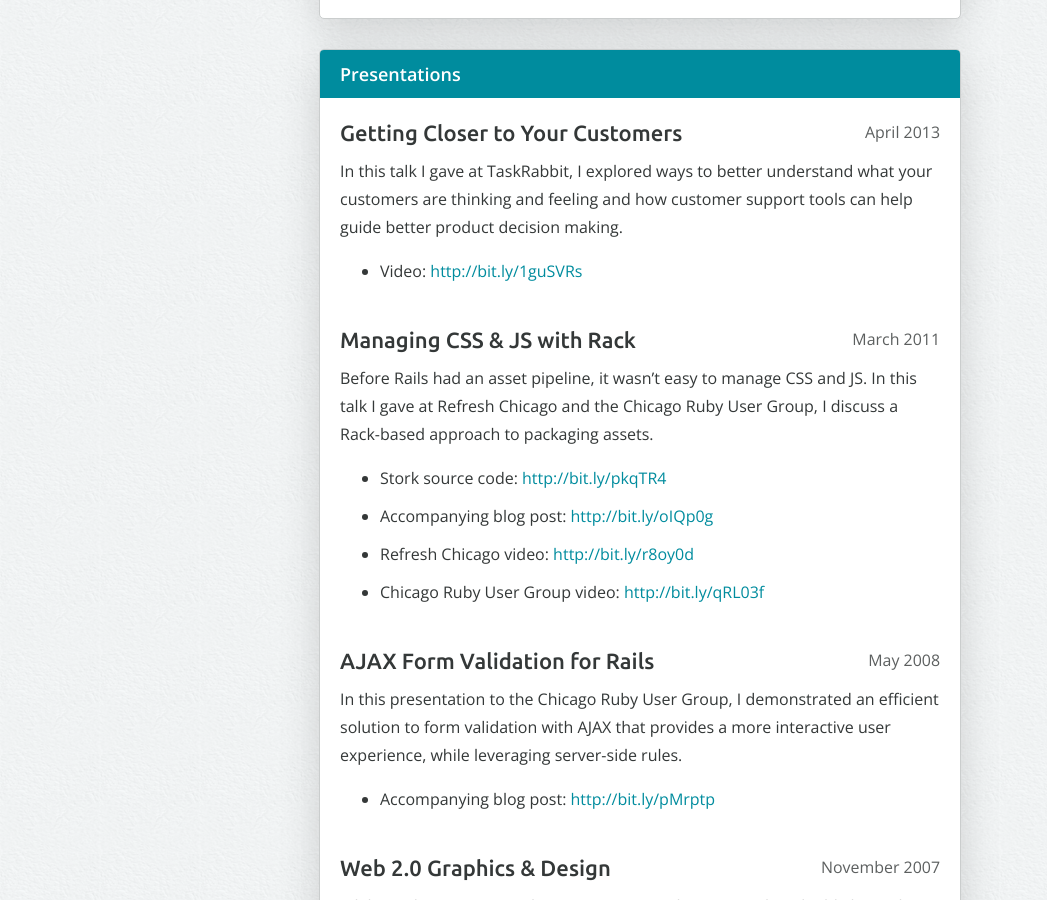
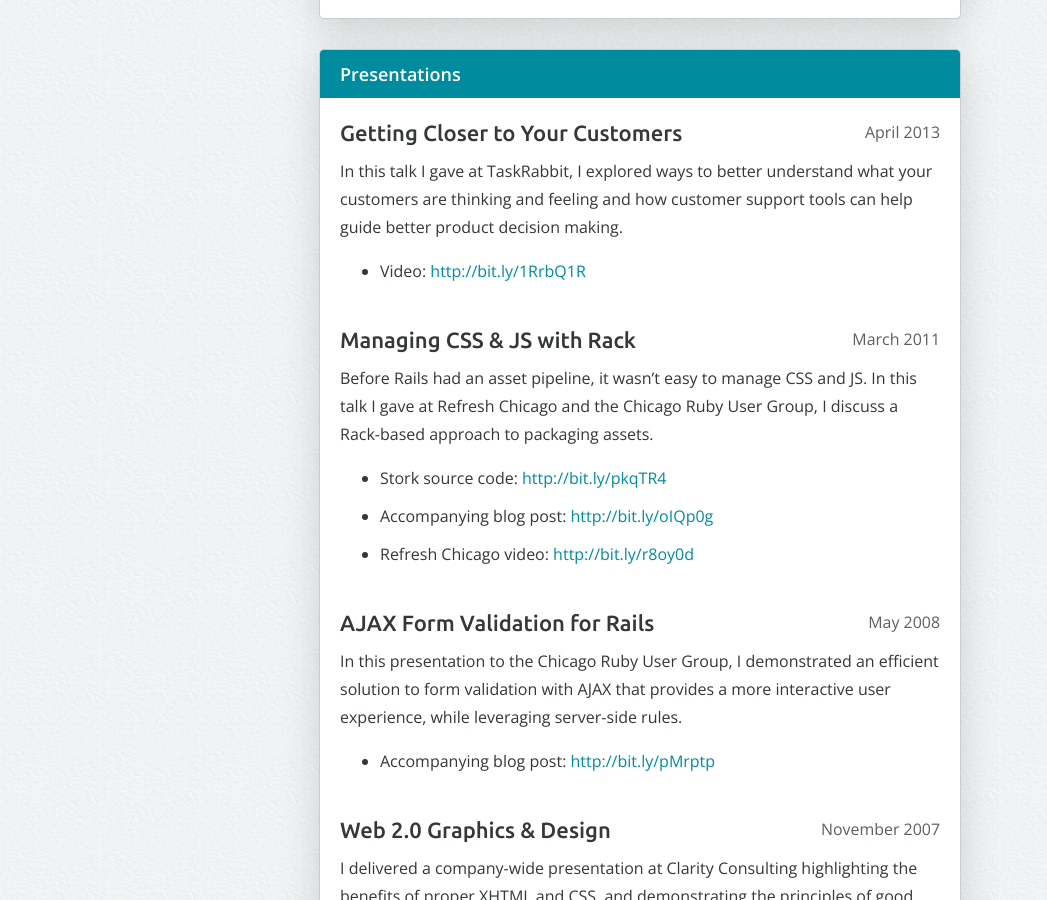
Before and after one commit to avand/avand.github.com, a Jekyll site: the page built from resume.html, in a window 1280 px wide and 900 px high, scrolled down 4247 px. Shown: the whole window, without its empty margins (0-1047 px from the left). Built offline with Jekyll 4.4.1, drawn with Linux system fonts in a browser that asks for light colours.

Commit message:
Fixing broken links

```diff
--- a/resume.html
+++ b/resume.html
@@ -101,7 +101,7 @@
       </li>
       <li>
         <strong>Curriculum</strong>: Developed a ten-week curriculum
-        (<a href="http://bit.ly/fewd-37 target="_blank"">http://bit.ly/fewd-37</a>)
+        (<a href="http://bit.ly/fewd-37" target="_blank">http://bit.ly/fewd-37</a>)
         from scratch, designed to teach people how to write HTML, CSS, and
         JS with no prior experience.
       </li>
@@ -432,11 +432,10 @@
     <ul>
       <li>
         Video:
-        <a href="http://bit.ly/1guSVRs" target="_blank">http://bit.ly/1guSVRs</a>
+        <a href="http://bit.ly/1RrbQ1R" target="_blank">http://bit.ly/1RrbQ1R</a>
       </li>
     </ul>
   </article>
-
 
   <article>
     <h2>
@@ -462,10 +461,6 @@
       <li>
         Refresh Chicago video:
         <a href="http://bit.ly/r8oy0d" target="_blank">http://bit.ly/r8oy0d</a>
-      </li>
-      <li>
-        Chicago Ruby User Group video:
-        <a href="http://bit.ly/qRL03f" target="_blank">http://bit.ly/qRL03f</a>
       </li>
     </ul>
   </article>
```
